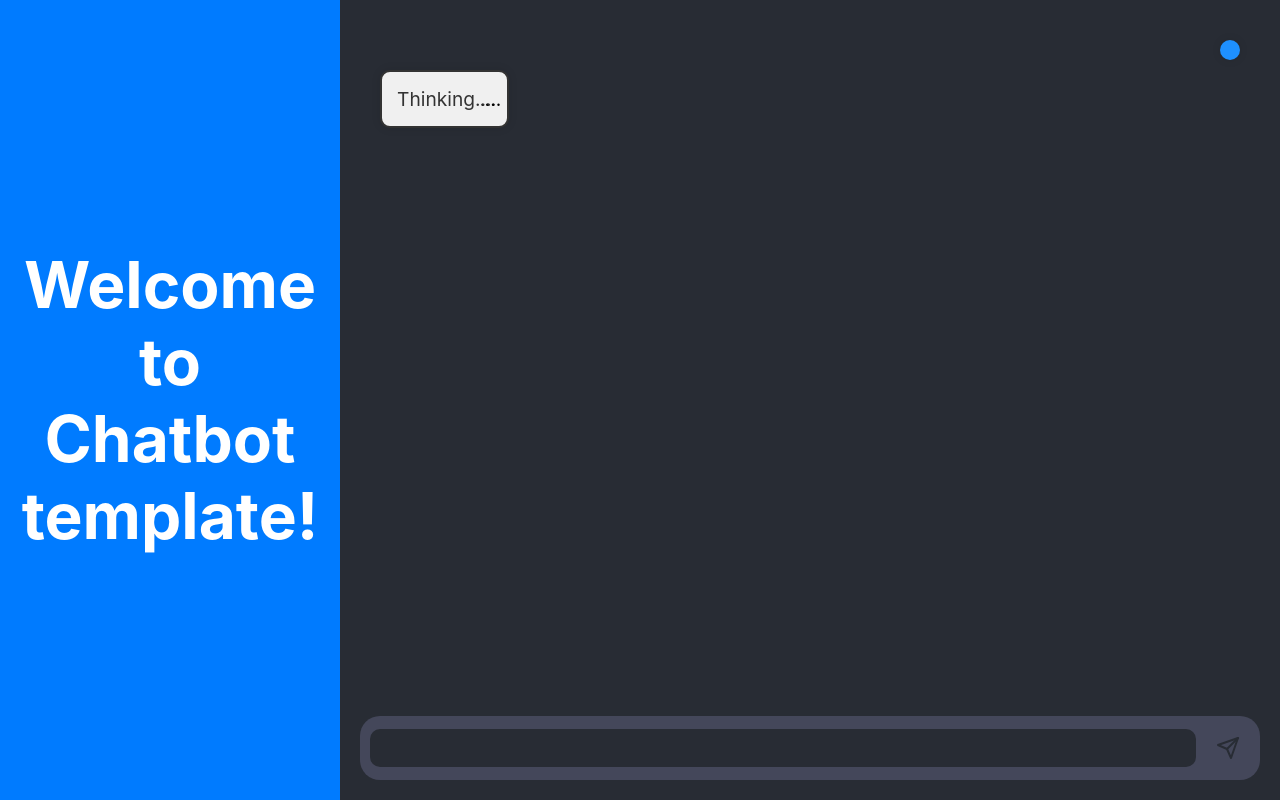
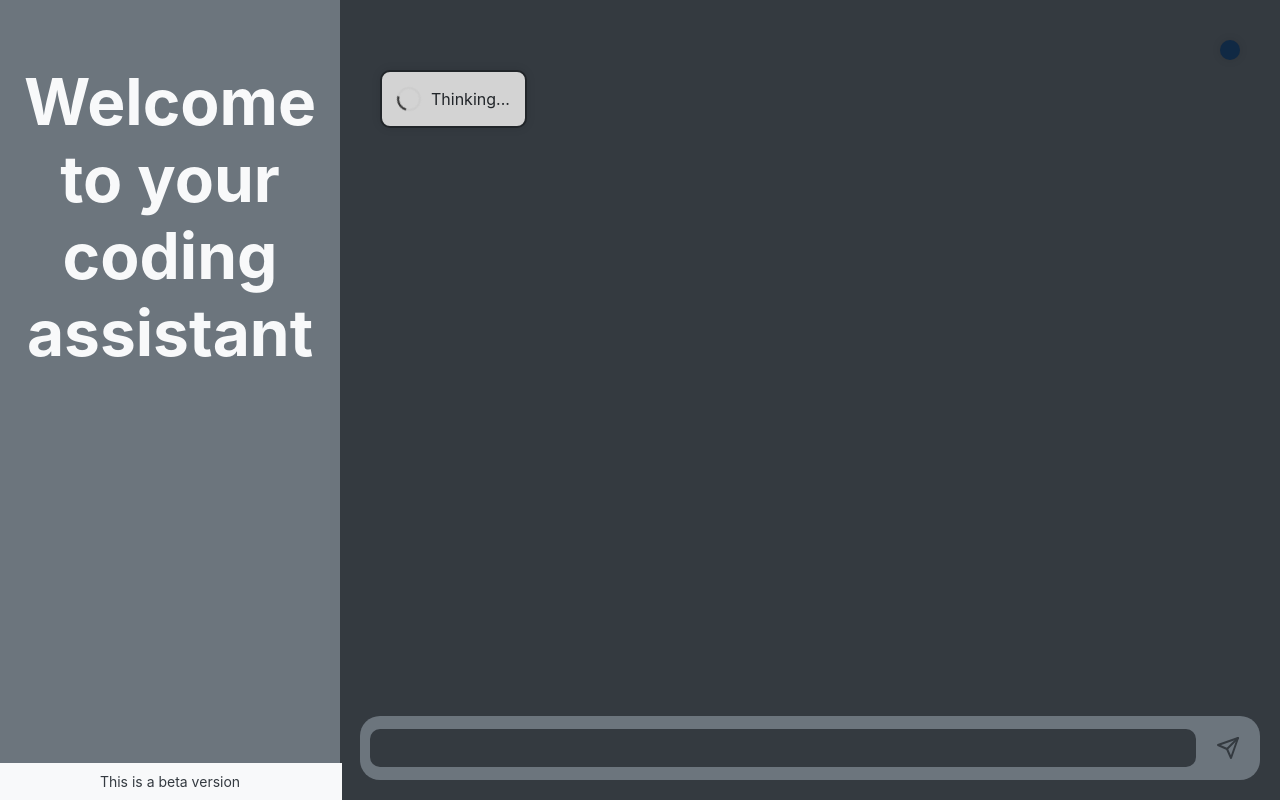
Before and after one commit to trilogy-group/chatbot-kit-tutorial, a React (Create React App) app in the folder chatbot/: page / in a window 1280 px wide. Both pictures are taken after a click on the icon 1228 px from the left and 748 px from the top of the page. Built offline with nearby package versions, Linux system fonts and the light colour scheme; no server answers.

Commit message:
adjust: refactoring

```diff
--- a/chatbot/src/App.css
+++ b/chatbot/src/App.css
@@ -5,33 +5,33 @@
 
 .left-partition {
   flex: 1;
-  background-color: #007BFF; /* Blue color */
+  background-color: #6c757d;
   display: flex;
+  flex-direction: column;
+  justify-content: space-between;
   align-items: center;
-  justify-content: center;
-  color: white;
+  color: #f8f9fa;
   padding: 20px;
   font-size: 2em;
   text-align: center;
+  position: relative; /* Add this */
 }
-
 .right-partition {
   flex: 3;
   display: flex;
   flex-direction: column;
   justify-content: flex-end;
-  background-color: #282c34; /* Dark background for the chatbox */
+  background-color: #343a40;
   padding: 20px;
-  color: white; /* White text color */
+  color: #f8f9fa;
 }
 
 .message.sent {
   align-self: flex-end;
-  background-color: #1E90FF; /* Blue for sent messages */
-  color: white;
+  background-color: #102944;
+  color: #f8f9fa;
   border-radius: 10px;
-  padding: 10px; /* Increase padding */
-  font-size: 1em; /* Increase font size */
+  padding: 10px;
   margin-bottom: 10px;
   max-width: 80%;
   margin-left: 20%;
@@ -40,11 +40,10 @@
 
 .message.received {
   align-self: flex-start;
-  background-color: #44475a; /* Darker gray for received messages */
-  color: white; /* White text color */
+  background-color: #6c757d;
+  color: #f8f9fa;
   border-radius: 10px;
-  padding: 10px; /* Increase padding */
-  font-size: 1em; /* Increase font size */
+  padding: 10px;
   margin-bottom: 10px;
   max-width: 80%;
   box-shadow: 0px 0px 10px rgba(0, 0, 0, 0.1);
@@ -53,7 +52,7 @@
 .input-container {
   display: flex;
   align-items: center;
-  background-color: #44475a; /* Darker background for the input container */
+  background-color: #6c757d;
   padding: 10px;
   border-radius: 20px;
   margin-top: 20px;
@@ -67,8 +66,8 @@ input {
   padding: 10px;
   font-size: 16px;
   border-radius: 10px;
-  background-color: #282c34; /* Dark background for the input field */
-  color: white; /* White text color */
+  background-color: #343a40;
+  color: #f8f9fa;
 }
 
 .messages-container {
@@ -78,27 +77,26 @@ input {
   flex: 1;
   padding: 20px;
 }
+
 .send-icon {
   padding: 10px;
   cursor: pointer;
-  color: #282c34;
+  color: #343a40;
 }
 
 .thinking {
   align-self: flex-start;
-  background-color: #e0e0e0; /* Lighter gray for the box */
-  color: #333; /* Dark gray for the text */
+  background-color: #d3d3d3; /* Lighter gray */
+  color: #212529; /* Dark text for contrast */
   border-radius: 10px;
-  padding: 15px; /* Increase padding */
-  font-size: 1.2em; /* Increase font size */
+  padding: 15px;
   margin-bottom: 10px;
   max-width: 80%;
   box-shadow: 0px 0px 10px rgba(0, 0, 0, 0.1);
   display: flex;
   align-items: center;
   justify-content: center;
-  background-color: #f0f0f0; /* Different background color */
-  border: 2px solid #333; /* Add a border */
+  border: 2px solid #212529;
 }
 
 @keyframes dot {
@@ -112,28 +110,29 @@ input {
   animation: dot 1s infinite;
 }
 
-.thinking-box {
-  margin: 10px 0;
-  padding: 10px;
-  border: 1px solid #ddd;
-  border-radius: 5px;
-  background-color: #f9f9f9;
-  font-family: monospace;
+@keyframes spinner {
+  to {transform: rotate(360deg);}
 }
 
-.final-answer-box {
-  margin: 10px 0;
+.thinking::before {
+  content: '';
+  display: inline-block;
+  width: 20px;
+  height: 20px;
+  border: 2px solid #ccc;
+  border-top-color: #333;
+  border-radius: 50%;
+  animation: spinner .6s linear infinite;
+  margin-right: 10px;
+  vertical-align: middle;
+}
+.beta-version {
+  position: absolute;
+  bottom: 0;
+  width: 95%;
   padding: 10px;
-  border: 1px solid #ddd;
-  border-radius: 5px;
-  background-color: #e6f7ff;
-  font-family: monospace;
+  text-align: center;
+  background-color: #f8f9fa; /* Light gray */
+  color: #343a40; /* Dark text for contrast */
+  font-size: 14px;
 }
-
-.final-answer-container {
-  margin-top: 20px;
-  padding: 10px;
-  border: 1px solid #ddd;
-  border-radius: 5px;
-  background-color: #e6f7ff;
-}
--- a/chatbot/src/App.tsx
+++ b/chatbot/src/App.tsx
@@ -1,41 +1,37 @@
 import React, { useState, useEffect } from "react";
 import "./App.css";
-import Message from "./components/Message";
+import MessageList from "./components/MessageList";
 import ChatInput from "./components/ChatInput";
-
-interface MessageProps {
-  type: "sent" | "received";
-  content: string;
-}
+import { useWebSocket } from "./hooks/useWebsocket";
+import { MessageProps } from "./interface";
 
 const App: React.FC = () => {
   const [isThinking, setIsThinking] = useState<boolean>(false);
   const [message, setMessage] = useState<string>("");
   const [messages, setMessages] = useState<MessageProps[]>([]);
-  const [ws, setWs] = useState<WebSocket | null>(null);
-  // const [finalAnswer, setFinalAnswer] = useState<string>("");
+  const ws = useWebSocket(
+    "wss://..."
+  );
 
   useEffect(() => {
-    const websocket = new WebSocket(
-      "wss://<id>"
-    );
-    websocket.onopen = () => console.log("Connected to WS server");
-    websocket.onmessage = (event) => {
+    if (ws) {
+      ws.onmessage = (event) => {
         const data = JSON.parse(event.data);
         if (data.op === "chat" && data.type === "message") {
           setTimeout(() => {
             setMessages((prevMessages) => {
-            // If there are no previous messages or the last message is sent by the user, create a new received message
               if (
                 prevMessages.length === 0 ||
                 prevMessages[prevMessages.length - 1].type === "sent"
               ) {
+                const contentType = data.text.startsWith("Thought:")
+                  ? "thought"
+                  : "answer";
                 return [
                   ...prevMessages,
-                { type: "received", content: data.text },
+                  { type: "received", content: data.text, contentType },
                 ];
               } else {
-              // Otherwise, append the token to the last received message
                 const newMessages = [...prevMessages];
                 const lastMessage = newMessages[newMessages.length - 1];
                 const updatedLastMessage = {
@@ -47,12 +43,11 @@ const App: React.FC = () => {
               }
             });
             setIsThinking(false);
-        }, 2000); // delay of 2 seconds
+          }, 2000);
         }
       };
-    websocket.onclose = () => console.log("Disconnected from WS server");
-    setWs(websocket);
-  }, []);
+    }
+  }, [ws]);
 
   const sendMessage = () => {
     if (ws) {
@@ -65,7 +60,7 @@ const App: React.FC = () => {
       );
       setMessages((prevMessages) => [
         ...prevMessages,
-        { type: "sent", content: message },
+        { type: "sent", content: message, contentType: "" },
       ]);
       setMessage("");
       setIsThinking(true);
@@ -78,23 +73,11 @@ const App: React.FC = () => {
   return (
     <div className="App">
       <div className="left-partition">
-        <h1>Welcome to Chatbot template!</h1>
+        <h1>Welcome to your coding assistant</h1>
+        <div className="beta-version">This is a beta version</div>
       </div>
       <div className="right-partition">
-        <div className="messages-container">
-          {messages.map((message, index) => (
-            <Message
-              key={index}
-              type={message.type}
-              content={message.content}
-            />
-          ))}
-          {isThinking && (
-            <div className="message thinking">
-              Thinking<span className="dot">...</span>
-            </div>
-          )}
-        </div>
+        <MessageList messages={messages} isThinking={isThinking} />
         <ChatInput
           message={message}
           setMessage={setMessage}
--- a/chatbot/src/components/ChatInput.tsx
+++ b/chatbot/src/components/ChatInput.tsx
@@ -1,11 +1,7 @@
 // ChatInput.tsx
 import React, { KeyboardEvent } from 'react';
+import { ChatInputProps } from '../interface';
 
-interface ChatInputProps {
-  message: string;
-  setMessage: (message: string) => void;
-  sendMessage: () => void;
-}
 
 const ChatInput: React.FC<ChatInputProps> = ({ message, setMessage, sendMessage }) => (
   <div className="input-container">
--- a/chatbot/src/components/Message.tsx
+++ b/chatbot/src/components/Message.tsx
@@ -2,12 +2,9 @@ import React from 'react';
 import ReactMarkdown from 'react-markdown';
 import { Prism as SyntaxHighlighter } from 'react-syntax-highlighter';
 import { okaidia } from "react-syntax-highlighter/dist/esm/styles/prism"
+import { MessageProps } from '../interface';
 
-interface MessageProps {
-  type: 'sent' | 'received';
-  content: string;
-}
-const Message: React.FC<MessageProps> = ({ type, content }) => (
+const Message: React.FC<MessageProps> = ({ type, content}) => (
   <div className={`message ${type}`}>
     <ReactMarkdown
       components={{
--- /dev/null
+++ b/chatbot/src/components/MessageList.tsx
@@ -0,0 +1,23 @@
+import React from "react";
+import Message from "./Message";
+import { MessageProps } from "../interface";
+
+interface MessageListProps {
+  messages: MessageProps[];
+  isThinking: boolean;
+}
+
+const MessageList: React.FC<MessageListProps> = ({ messages, isThinking }) => (
+  <div className="messages-container">
+    {messages.map((message, index) => (
+      <Message key={index} type={message.type} content={message.content} />
+    ))}
+    {isThinking && (
+      <div className="message thinking">
+        <span>Thinking...</span>
+      </div>
+    )}
+  </div>
+);
+
+export default MessageList;
--- /dev/null
+++ b/chatbot/src/hooks/useWebsocket.tsx
@@ -0,0 +1,18 @@
+import { useState, useEffect } from "react";
+
+export const useWebSocket = (url: string) => {
+  const [ws, setWs] = useState<WebSocket | null>(null);
+
+  useEffect(() => {
+    const websocket = new WebSocket(url);
+    websocket.onopen = () => console.log("Connected to WS server");
+    websocket.onclose = () => console.log("Disconnected from WS server");
+    setWs(websocket);
+
+    return () => {
+      websocket.close();
+    };
+  }, [url]);
+
+  return ws;
+};
--- /dev/null
+++ b/chatbot/src/interface.tsx
@@ -0,0 +1,10 @@
+export interface MessageProps {
+  type: "sent" | "received";
+  content: string;
+}
+
+export interface ChatInputProps {
+  message: string;
+  setMessage: (message: string) => void;
+  sendMessage: () => void;
+}
```
Lines whose indentation alone changed are shown as unchanged.
